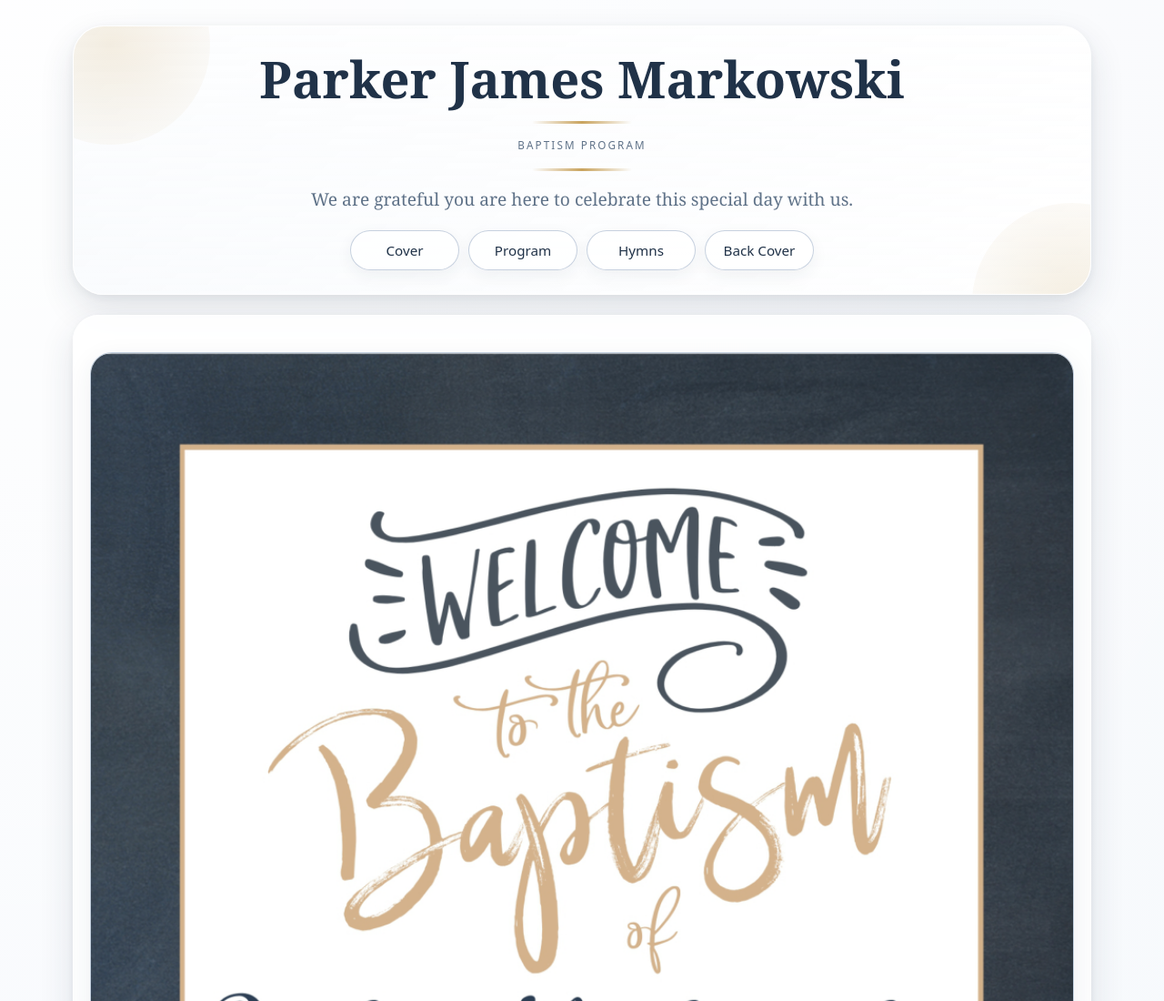
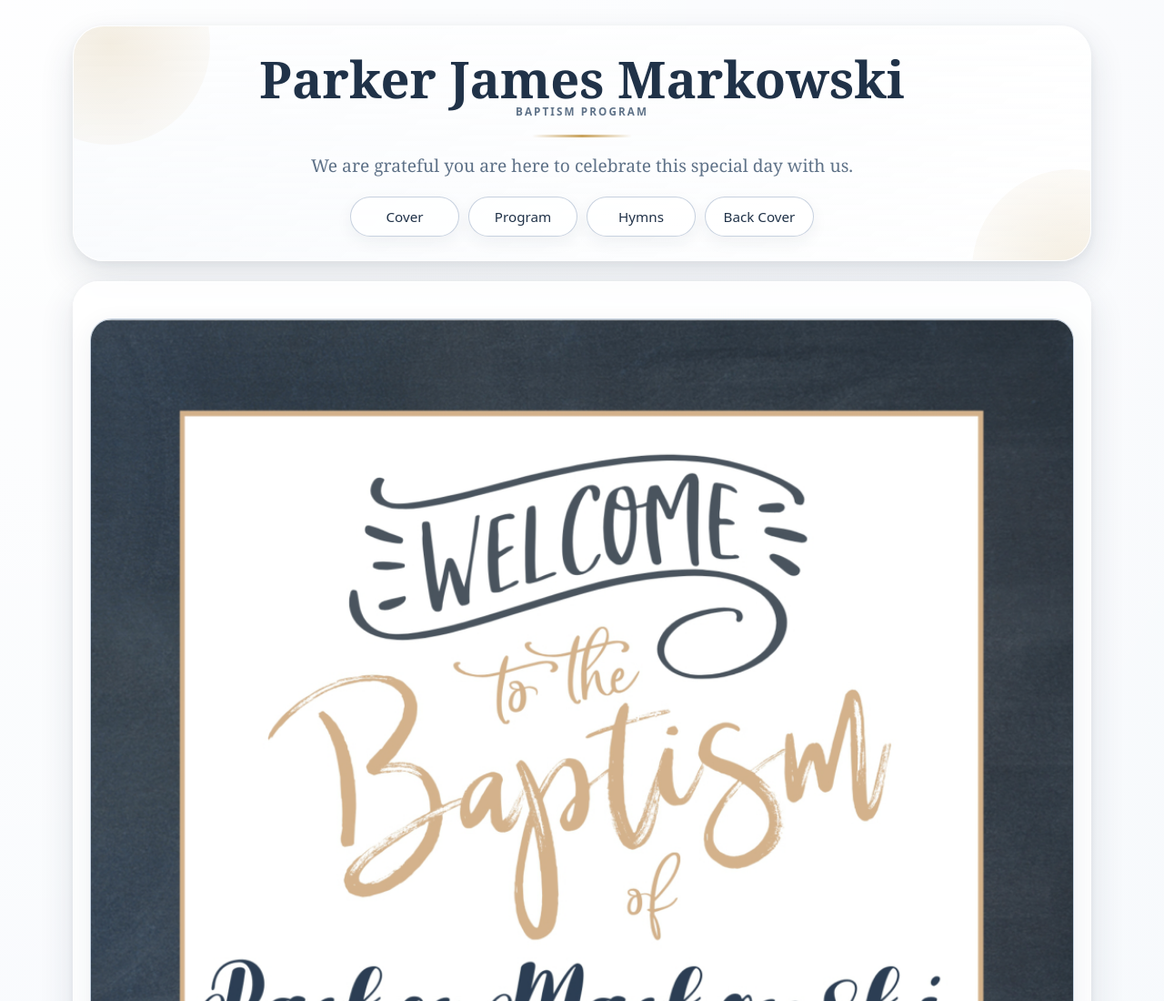
Before and after one commit to Bthuganator/Baptism2, a plain HTML site: page index.html in a window 1280 px wide. Shown: the top 1100 px of the page at 91% size. Drawn offline with Linux system fonts and the light colour scheme.

Commit message:
Refactor baptism program section in index.html
Removed duplicate eyebrow paragraph and gold line.

```diff
--- a/index.html
+++ b/index.html
@@ -196,8 +196,7 @@
   <main class="page-shell">
     <section class="hero">
       <h1>Parker James Markowski</h1>
-      <div class="gold-line"></div>
-      <p class="eyebrow">Baptism Program</p>
+      <h3 class="eyebrow">Baptism Program</h3>
       <div class="gold-line"></div>
       <p class="subtitle">We are grateful you are here to celebrate this special day with us.</p>
       <ul class="nav">
```
